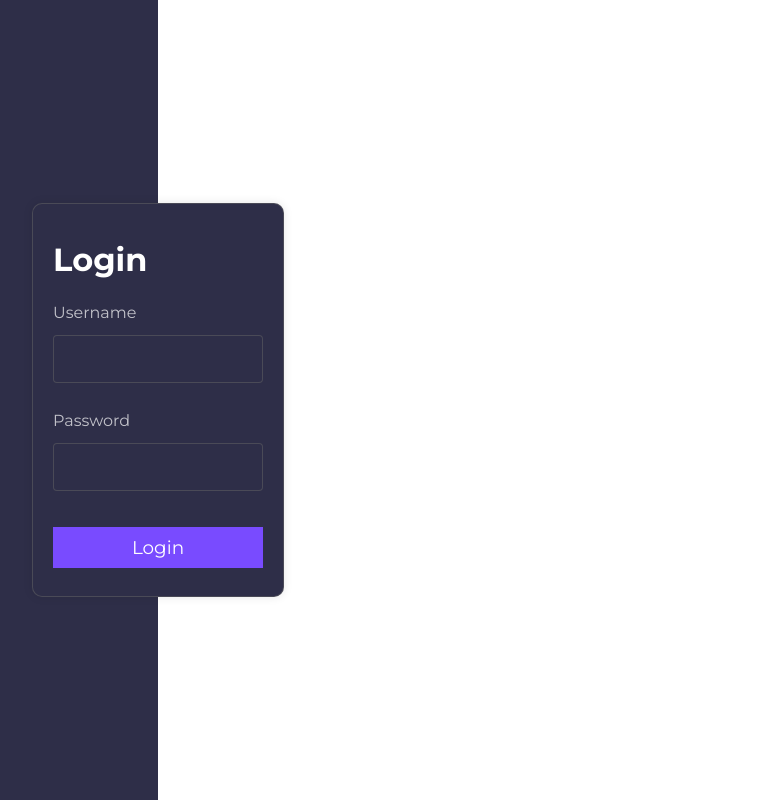
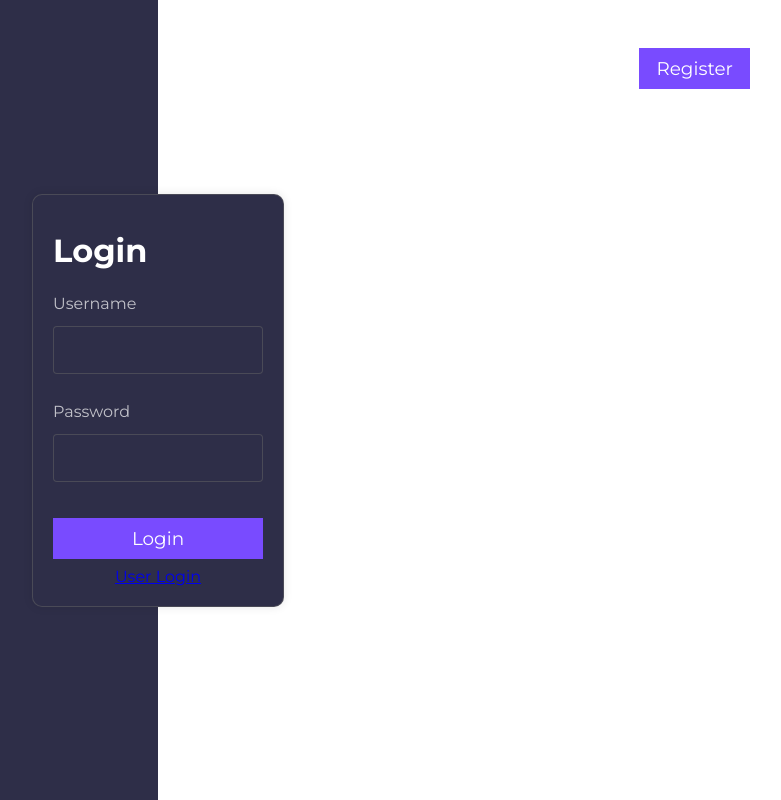
Before and after one commit to tib-source/5CS12_A-Ergon, a Django app: template Bookings/templates/registration/admin_login.html in a window 1280 px wide. Shown: the whole page, without its empty margins (482-1263 px from the left). Run offline with Django 5.2, Linux system fonts and the light colour scheme; the template is opened without the code that fills it, so the values that code supplies are empty, except form fields; form fields are guessed from the names that the template uses.

Commit message:
updated admin login to include links to

```diff
--- a/Bookings/templates/registration/admin_login.html
+++ b/Bookings/templates/registration/admin_login.html
@@ -70,9 +70,15 @@
     </div>
 
 
+        <div style="display: grid;">
     <button class="styled__button" type="submit"> Login </button>
+    <a href="{% url 'login' %}">User Login</a>
+    </div>
 
 
 </form>
 
+<a class="styled__button floating" href="{% url 'register' %}">Register</a>
+
+
 {% endblock content %}
```
